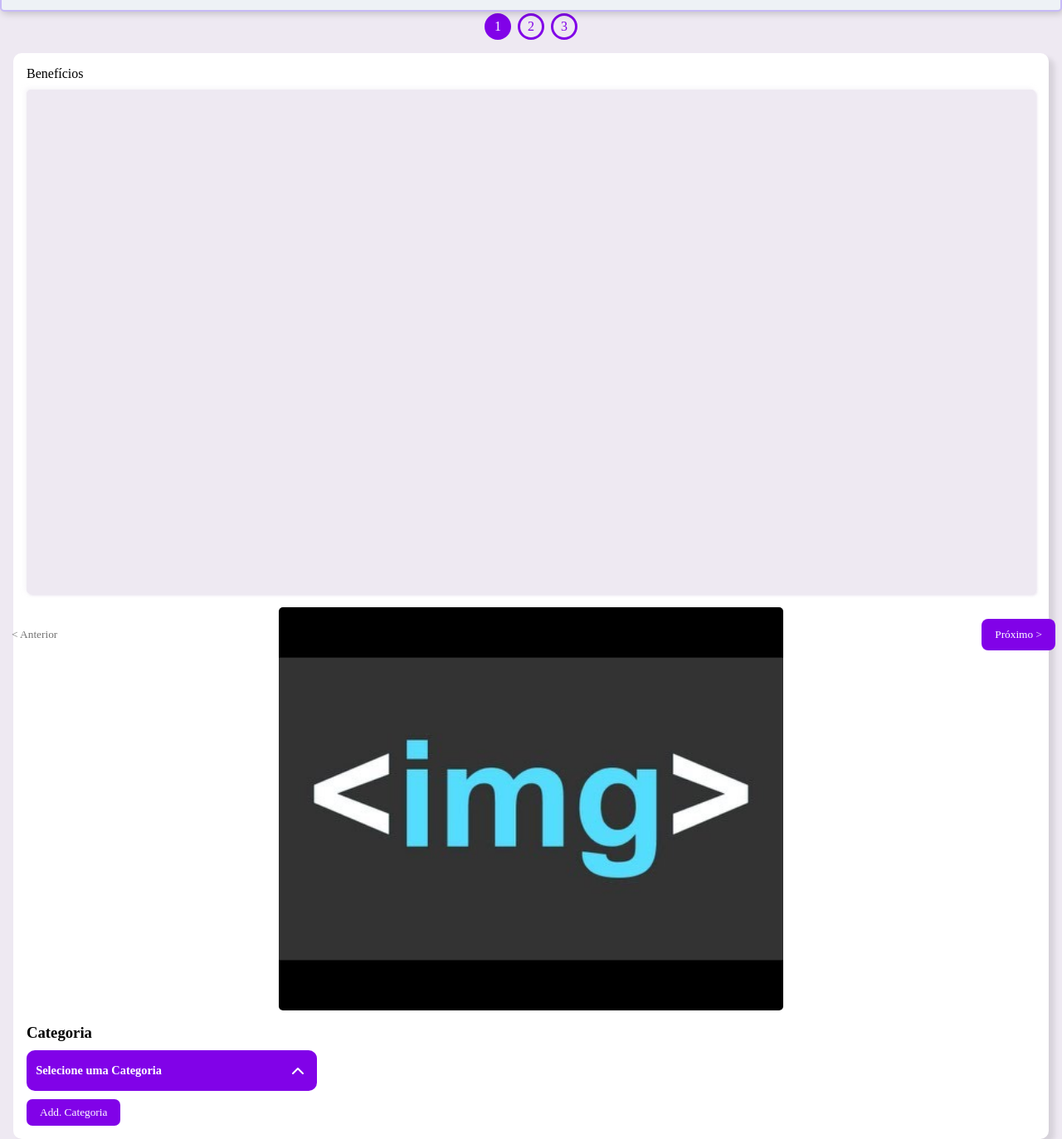
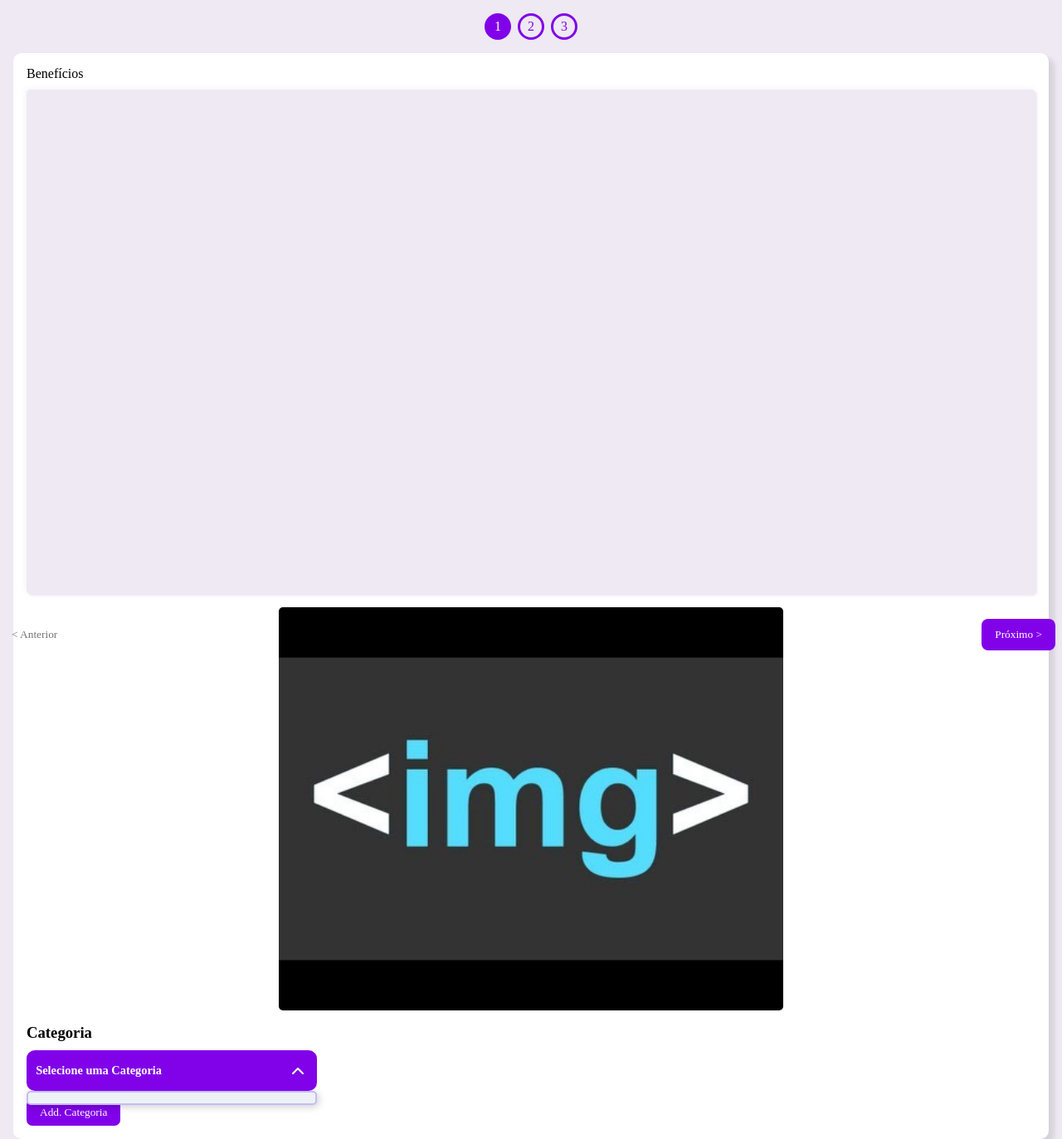
Before and after one commit to Diegobrix/Tg, a PHP site: page /app/pages/admin/misc/addRecipe.php in a window 1280 px wide, after a click on "Selecione uma Categoria". Shown: the whole page at 83% size. Run offline with PHP 8.4, Linux system fonts and the light colour scheme; data that the repository does not hold is empty.

Commit message:
feat(js): select personalizado de categorias - finalizado

```diff
--- a/app/pages/admin/misc/addRecipe.php
+++ b/app/pages/admin/misc/addRecipe.php
@@ -77,7 +77,7 @@
                   </div>
                   <div class="input-group">
                      <h3>Categoria</h3>
-                     <div class="cutom_select" id="category_custom_select">
+                     <div class="custom_select" id="category_custom_select">
                         <label class="select_face" for="categorySelectHandler">
                            <input type="checkbox" id="categorySelectHandler">
                            <h4 id="selectedCategory">Selecione uma Categoria </h4>
@@ -86,15 +86,19 @@
                               <i class="chevron chevron_up"></i>
                            </div>
                         </label>
-                        <div class="options" aria-hidden="false">
+                        <ul id="categoryOptionsContainer" class="options" aria-hidden="true">
                            <?php
                               foreach($categories as $category)
                               {
                            ?>
+                              <li>
+                                 <input class="category" type="radio" name="category" value="<?=$category['id']?>" id="category-<?=$category['id']?>" data-label="<?=$category['category']?>">
+                                 <label for="category-<?=$category['id']?>"><?=$category['category']?></label>
+                              </li>
                            <?php
                               }
                            ?>
-                        </div>
+                        </ul>
                      </div>
                      <button class="btn_add_category" type="button">Add. Categoria</button>
                   </div>
--- a/src/css/partials/misc/addRecipes/custom_select-styles.css
+++ b/src/css/partials/misc/addRecipes/custom_select-styles.css
@@ -1,15 +1,19 @@
+.custom_select {
+   position: relative;
+   width: clamp(200px, 85%, 350px);
+}
+
 .select_face {
    --padding: .7rem;
-
-   position: relative;
+   position: inherit;
    display: flex;
 
    text-align: start;
-   width: clamp(200px, 85%, 350px);
    padding: 1rem var(--padding);
    border-radius: 10px;
    background: var(--primary-700);
    color: var(--neutral-100);
+   z-index: 3;
 }
 
 .select_face h4 {
@@ -67,10 +71,13 @@ input[type="checkbox"] {
    top: -.7rem;
    left: 0;
    width: 100%;
-   max-height: 5rem;
+   max-height: 7rem;
    overflow-y: auto;
 
-   padding: .5rem;
+   display: flex;
+   flex-direction: column;
+   gap: 2px;
+
    padding-top: .8rem;
    border-radius: 5px;
    background: var(--neutral-200);
@@ -89,15 +96,22 @@ input[type="checkbox"] {
 
 .options li {
    position: relative;
+   height: 2rem;
+   padding: 1rem 0;
 
    & input[type="radio"] {
       all: unset;
    }
 }
 
-input[type="radio"]::after {
-   content: attr(data-label);
+.options li:hover {
+   background: hsl(210 33% 85%);
+}
+
+li label {
    position: absolute;
    top: 0;
-   cursor: pointer;
+
+   width: 100%;
+   height: 100%;
 }
--- a/src/js/pages/misc/addRecipes/categories_controller.js
+++ b/src/js/pages/misc/addRecipes/categories_controller.js
@@ -1,8 +1,27 @@
 const CATEGORIES_SELECT_HANDLER = document.getElementById("categorySelectHandler");
 const OPTIONS_CONTAINER = document.getElementById("categoryOptionsContainer");
+const SELECT_DISPLAYER = document.getElementById("selectedCategory");
+const CATEGORIES = document.querySelectorAll(".category");
 
-var state = true;
 CATEGORIES_SELECT_HANDLER.addEventListener("change", () => {
-   OPTIONS_CONTAINER.ariaHidden = !state;
-   state = !state;
+   showCategories(CATEGORIES_SELECT_HANDLER.checked);
 });
+
+CATEGORIES.forEach(category => {
+   category.addEventListener("change", () => {
+      if(category.checked)
+      {
+         SELECT_DISPLAYER.innerText = "";
+         SELECT_DISPLAYER.innerText = category.dataset.label;
+
+         showCategories(false);
+      }
+   });
+});
+
+function showCategories(state)
+{
+   state?OPTIONS_CONTAINER.ariaHidden = false:OPTIONS_CONTAINER.ariaHidden = true;
+   CATEGORIES_SELECT_HANDLER.checked = state;
+   return !state;
+}
```
